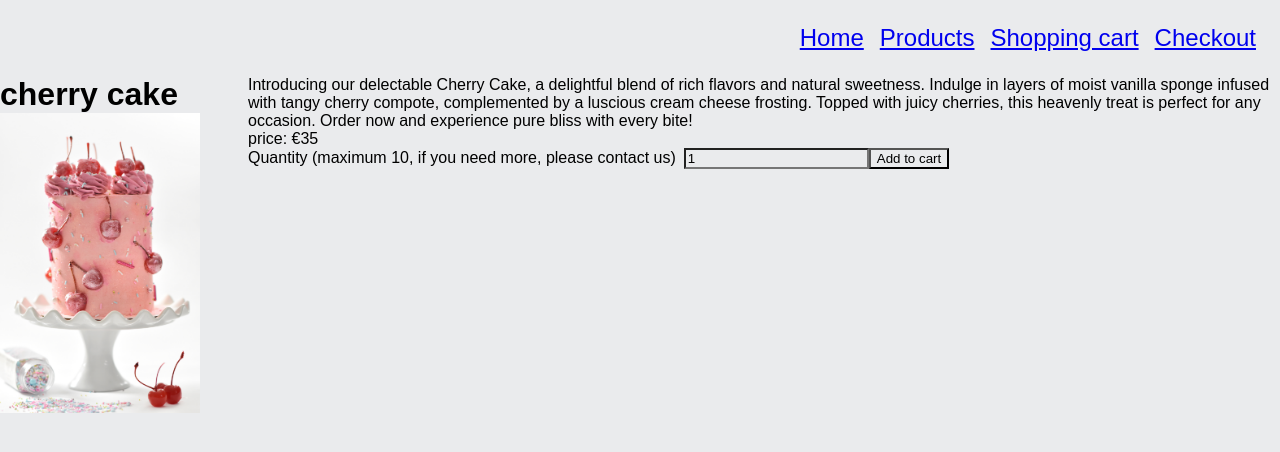
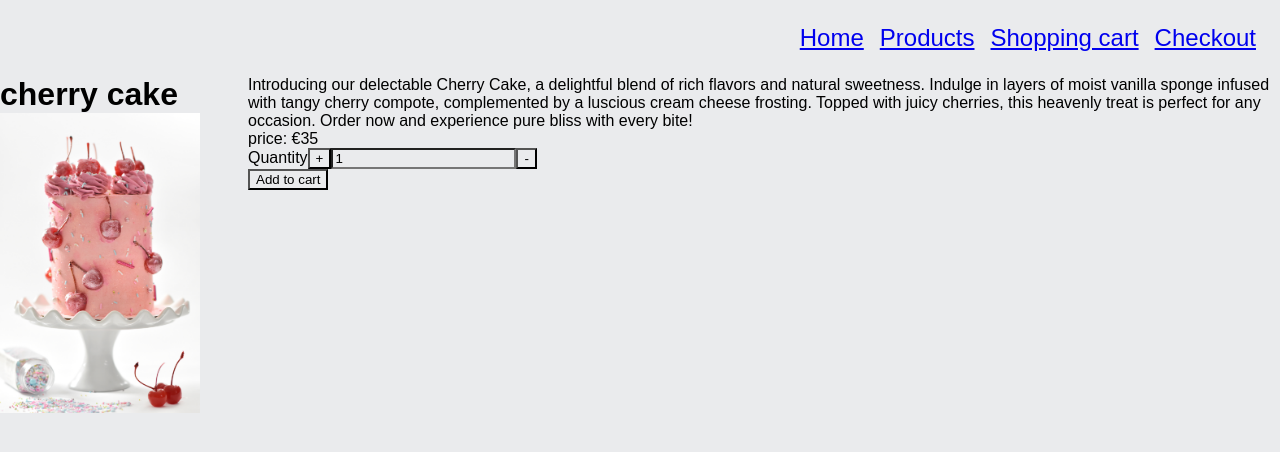
Before and after one commit to Tungstic/next-js-ecommerce-store, a Next.js app: page /products/1 in a window 1280 px wide. Shown: the top 452 px of the page. Built offline with nearby package versions, Linux system fonts and the light colour scheme; a web font is replaced by a local one.

Commit message:
Implement quantity input and set cookie to the quantity state

```diff
--- a/app/products/[cakeId]/AddToCart.js
+++ b/app/products/[cakeId]/AddToCart.js
@@ -9,19 +9,30 @@ export default function AddToCart() {
   // declare state variable for quantity
   const [quantity, setQuantity] = useState(1);
 
+  function incrementCake() {
+    if (quantity >= 10) {
+      return quantity;
+    }
+    setQuantity(quantity + 1);
+  }
+  function decrementCake() {
+    if (quantity <= 1) {
+      return quantity;
+    }
+    setQuantity(quantity - 1);
+  }
+
   return (
-    <form action={async () => addCakeToCart()}>
+    <>
       <label>
-        Quantity (maximum 10, if you need more, please contact us)
-        <input
-          data-test-id="product-quantity"
-          value={quantity}
-          onChange={(event) => {
-            setQuantity(event.currentTarget.valueAsNumber);
-          }}
-        />
+        Quantity
+        <button onClick={incrementCake}>+</button>
+        <input data-test-id="product-quantity" value={quantity} />
+        <button onClick={decrementCake}>-</button>
       </label>
-      <button data-test-id="product-add-to-cart">Add to cart</button>
-    </form>
+      <form action={async () => addCakeToCart(quantity)}>
+        <button data-test-id="product-add-to-cart">Add to cart</button>
+      </form>
+    </>
   );
 }
--- a/app/products/[cakeId]/actions.js
+++ b/app/products/[cakeId]/actions.js
@@ -2,7 +2,9 @@
 
 import { cookies } from 'next/dist/client/components/headers';
 
-export async function addCakeToCart(data) {
+export async function addCakeToCart(quantity) {
   // logic for getting cookies
   // maybe console.log allCookies to know what it is
+
+  const newCookie = cookies().set('nameOfCookie', quantity);
 }
--- a/app/products/[cakeId]/page.module.scss
+++ b/app/products/[cakeId]/page.module.scss
@@ -8,10 +8,6 @@
   display: flex;
   flex-direction: column;
 
-  input {
-    margin-left: 8px;
-  }
-
   button {
     margin-top: auto;
   }
```
